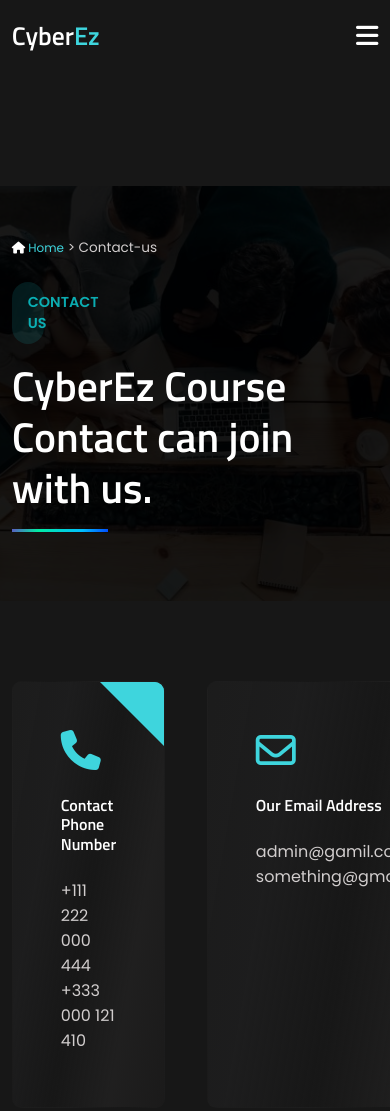
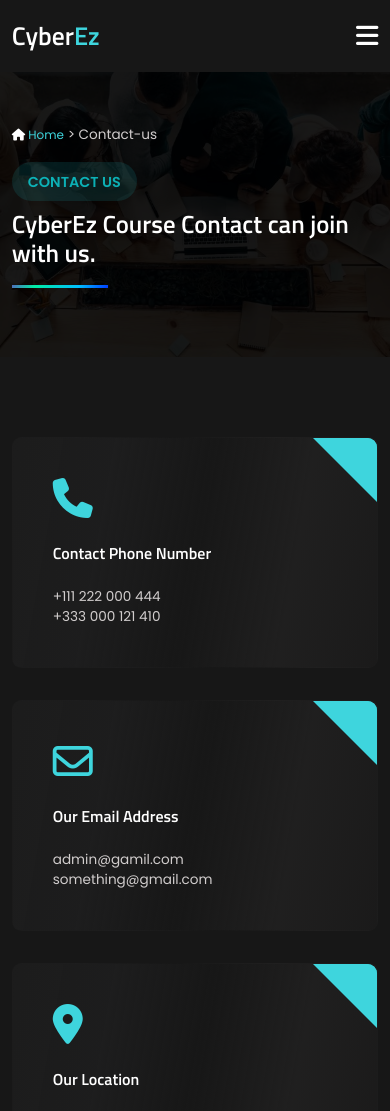
Before and after one commit to HabibSha/cyberez-courses, a plain HTML site: page contact-us.html in a window 390 px wide. Shown: the top 1111 px of the page. Drawn offline with Linux system fonts and the light colour scheme.

Commit message:
apply codes for responsiveness

```diff
--- a/contact-us.html
+++ b/contact-us.html
@@ -76,11 +76,11 @@
               >
               > Contact-us
             </p>
-            <p class="contact-us_heading">Contact Us</p>
-            <h2>
-              CyberEz Course Contact can join <br />
-              with us.
-            </h2>
+            <div>
+              <p class="contact-us_heading">Contact Us</p>
+              <span></span>
+            </div>
+            <h2>CyberEz Course Contact can join with us.</h2>
             <span class="grad"></span>
           </div>
         </article>
@@ -152,6 +152,7 @@
         src="https://www.google.com/maps/embed?pb=!1m18!1m12!1m3!1d3650.453172422622!2d90.42317154801884!3d23.80247924135554!2m3!1f0!2f0!3f0!3m2!1i1024!2i768!4f13.1!3m3!1m2!1s0x3755c7b0f0a41e45%3A0x6a7f337b6a377ca9!2sBaridhara%20J%20Block%2C%20Dhaka%201212!5e0!3m2!1sen!2sbd!4v1712337760581!5m2!1sen!2sbd"
         width="100%"
         height="650"
+        class="map"
         style="border: 0"
         allowfullscreen=""
         loading="lazy"
--- a/css/contact-us.css
+++ b/css/contact-us.css
@@ -52,7 +52,7 @@ p {
 
 .contact-us_title_body p.contact-us_heading {
   display: inline;
-  width: 8%;
+  width: 100%;
   color: rgba(11, 214, 221, 0.788);
   background-color: rgba(31, 222, 235, 0.11);
   text-transform: uppercase;
@@ -187,12 +187,7 @@ span.grad::before {
 }
 
 .email_address:hover {
-  box-shadow: 0 0 0 3px rgba(37, 37, 37, 0.144);
-  border-image: var(--border-grad);
-  border-width: 1px;
-  border-image-slice: 2;
-  border-radius: 0.6rem !important;
-  transition: border-radius 0.3s ease;
+  border: 1px solid var(--color-primary);
 }
 
 .location {
@@ -238,7 +233,7 @@ span.grad::before {
 
 .contact-us_form img {
   max-width: 100%;
-  height: 72.5vh;
+  height: 73.5vh;
   border-radius: 0.6rem;
 }
 
@@ -325,3 +320,117 @@ textarea:focus {
 .btn_primary {
   font-size: 1.1rem;
 }
+
+/* ============ Device max width 1200px ================== */
+@media screen and (max-width: 1200px) {
+  /* ================ Upper ================= */
+  .contact-us_title_body h2 {
+    font-size: 2.5rem;
+    line-height: 3.1rem;
+  }
+
+  /* ================== Contact Us Content ============== */
+  .contact-us_details {
+    gap: 2rem;
+  }
+
+  .phone_number {
+    padding: 2.5rem;
+  }
+
+  .email_address {
+    padding: 2.5rem;
+  }
+
+  .location {
+    padding: 2.5rem;
+  }
+
+  /* ========= Contact Us Form =========== */
+  .contact-us_form {
+    gap: 2rem;
+  }
+
+  .btn_primary {
+    font-size: 1rem;
+    padding: 0.7rem 5rem;
+  }
+}
+
+/* ============ Device max width 1024px ================== */
+@media screen and (max-width: 1024px) {
+  .container {
+    max-width: var(--container-width-lg);
+    margin: 0 auto;
+  }
+
+  /* ================ Upper ================= */
+  .page_title {
+    top: 0rem;
+    height: auto;
+    margin-bottom: 0rem;
+  }
+
+  .contact-us_title_body h2 {
+    font-size: 2.5rem;
+    line-height: 3.1rem;
+  }
+
+  /* ================== Contact Us Content ============== */
+  .contact-us_details {
+    grid-template-columns: repeat(2, 1fr);
+    gap: 1.5rem;
+  }
+
+  /* ========= Contact Us Form =========== */
+  .contact-us_form {
+    grid-template-columns: 1fr;
+    gap: 3rem;
+  }
+
+  .contact-us_form img {
+    height: 43.5vh;
+  }
+}
+
+/* ============= Media Query for Tablet Device ================ */
+@media screen and (max-width: 768px) {
+  .container {
+    max-width: var(--container-width-md);
+    margin: 0 auto;
+  }
+}
+
+/* ============= Media Query for Tablet Device ================ */
+@media screen and (max-width: 600px) {
+  p {
+    font-size: 0.85rem;
+  }
+
+  .container {
+    max-width: var(--container-width-sm);
+    margin: 0 auto;
+  }
+
+  /* ================== Contact Us Content ============== */
+  .contact-us_title_body h2 {
+    font-size: 2.1rem;
+    line-height: 2.5rem;
+  }
+
+  .contact-us_details {
+    grid-template-columns: 1fr;
+    gap: 2rem;
+  }
+
+  form {
+    padding: 2.5rem 1.5rem;
+  }
+}
+
+@media screen and (max-width: 480px) {
+  .contact-us_title_body h2 {
+    font-size: 1.55rem;
+    line-height: 1.85rem;
+  }
+}
```
